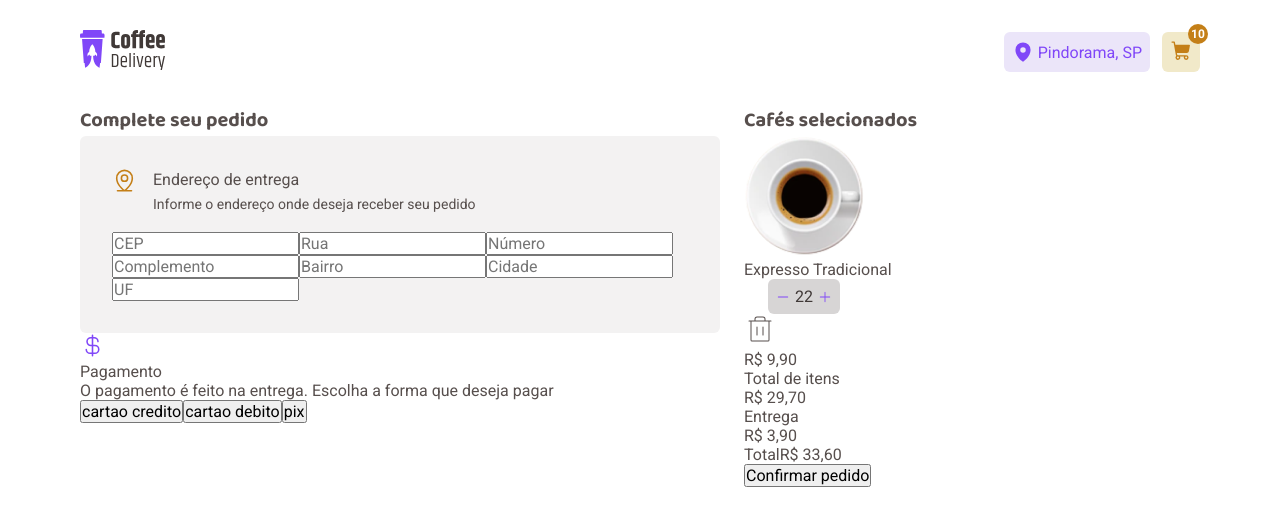
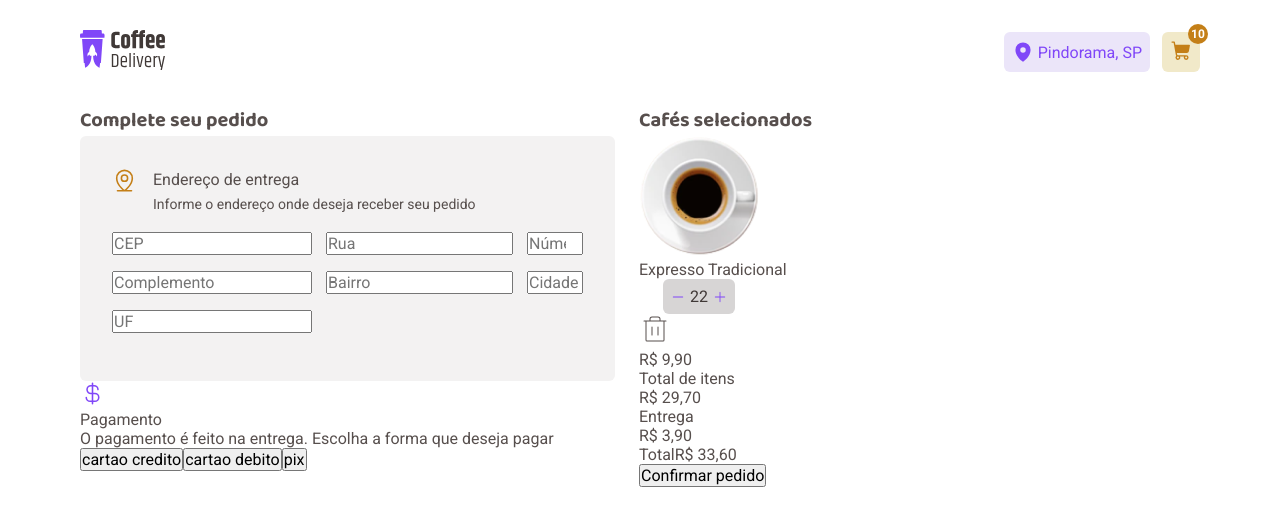
Before and after one commit to juninho15830/coffee-delivery, a React (Vite) app: page /checkout in a window 1280 px wide. Shown: the top 526 px of the page. Built offline with nearby package versions, Linux system fonts and the light colour scheme.

Commit message:
update form

```diff
--- a/src/components/Form/index.tsx
+++ b/src/components/Form/index.tsx
@@ -23,7 +23,7 @@ export function CheckoutForm() {
                             </div>
                         </AddressHeadingContainer>
                         <AddressForm>
-                            <input id="cep" type="number" placeholder="CEP"/>
+                            <input className="cep" type="number" placeholder="CEP"/>
                             <input id="rua" type="text" placeholder="Rua"/>
                             <input id="numero" type="number" placeholder="Número"/>
                             <input id="complemento" type="text" placeholder="Complemento"/>
--- a/src/components/Form/styles.ts
+++ b/src/components/Form/styles.ts
@@ -38,7 +38,44 @@ export const AddressHeadingContainer = styled.div`
 `
 
 export const AddressForm = styled.div`
-    display: block;
+    .cep {
+        grid-area: cep;
+    }
+
+    .rua {
+        grid-area: rua;
+    }
+
+    .numero {
+        grid-area: numero;
+    }
+
+    .complemento {
+        grid-area: complemento;
+    }
+
+    .bairro {
+        grid-area: bairro;
+    }
+
+    .cidade {
+        grid-area: cidade;
+    }
+
+    .uf {
+        grid-area: uf;
+    }
+
+
+
+    display: grid;
+    grid-template-areas:
+        'cep . . '
+        'rua rua rua'
+        'numero complemento complemento'
+        'bairro cidade uf';
+    grid-template-columns: 12.5rem 1fr 3.5rem;
+    grid-gap: 1rem 0.875rem;
 `
 
 export const CounterContainer = styled.div`
```
